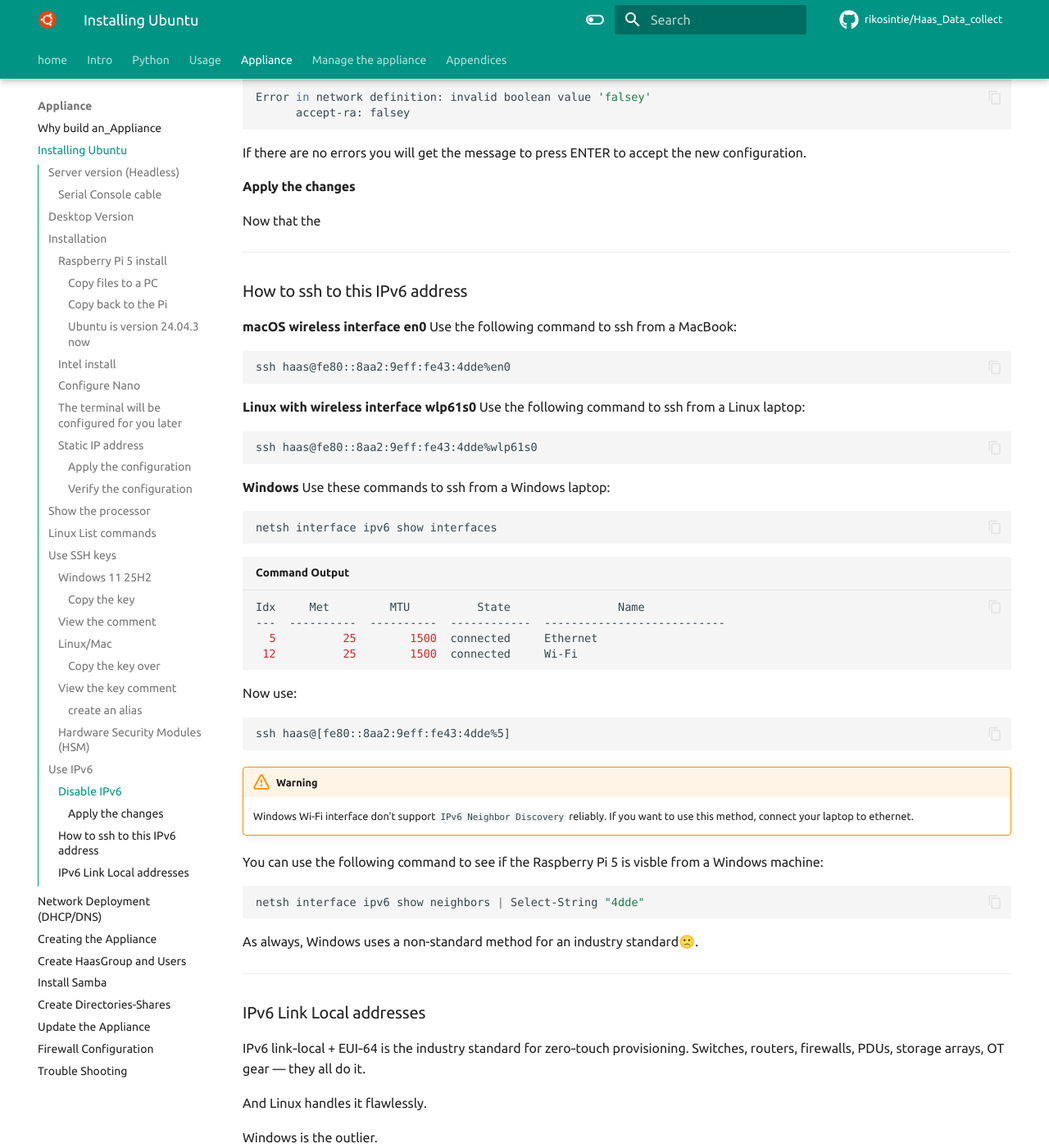
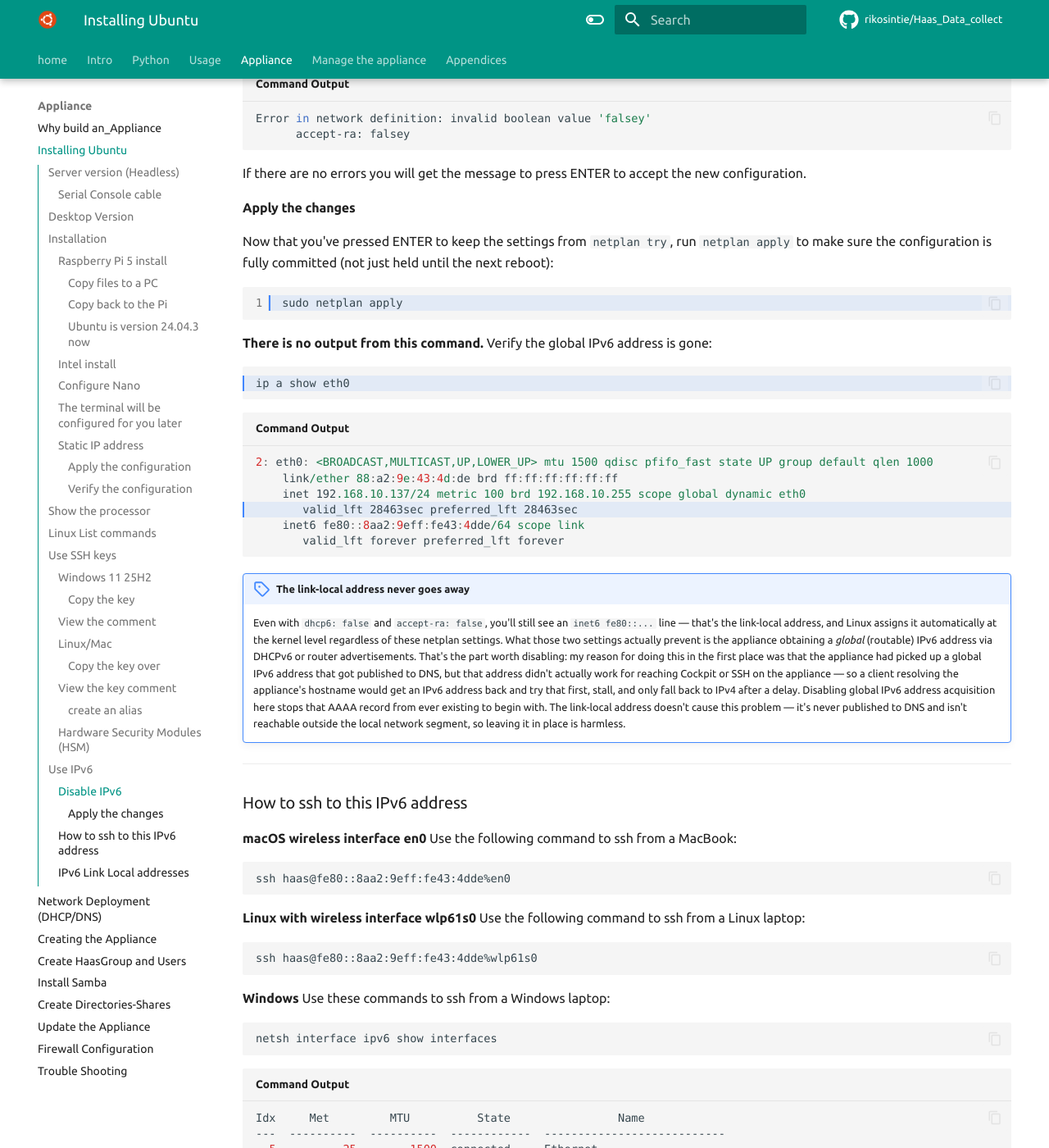
Before and after one commit to rikosintie/Haas_Data_collect, an MkDocs documentation site: the page built from docs/build_the_appliance/installing_ubuntu.md, in a window 1280 px wide and 1400 px high, scrolled down 18087 px. Shown: the whole window at 82% size. Built offline with MkDocs 1.6.1 and Material for MkDocs 9.7.7, drawn with Linux system fonts in a browser that asks for light colours; some web fonts are replaced; comment, search, counter and statistics services are not loaded; some of the changed text lies outside the part shown.

Commit message:
Git Title: installing_ubuntu.md
Git Description:

Summary:

1. fresh → nano — fixed both the instruction and the code block. Added a
parenthetical explaining why (fresh is installed later by haas-install.sh,
not available at this point in the walkthrough).
2. ctrl+q → ctrl+x — nano's actual exit keybinding, matching how it's
documented everywhere else in this file.
3. Wrote the "Apply the changes" section — sudo netplan apply to fully
commit the config, then verify with ip a show eth0 that the global address
is gone (kept the fe80::... line visible in the example output, since that
ties directly into the note below it).
4. Added the link-local note — explains the fe80::... address is kernel-assigned
and independent of dhcp6/accept-ra, and stated your actual reason for disabling IPv6
in your own voice: a global IPv6 address had gotten published to DNS but
didn't work for reaching Cockpit or SSH, causing clients to try IPv6 first,
stall, and fall back to IPv4 — disabling global address acquisition stops
that AAAA record from existing in the first place. Link-local is called
out as harmless since it's never published to DNS and isn't reachable off the local segment.

````diff
--- a/docs/build_the_appliance/installing_ubuntu.md
+++ b/docs/build_the_appliance/installing_ubuntu.md
@@ -696,10 +696,10 @@
 
 - Change to the to `/etc/netplan` directory using `cd /etc/netplan`
 - View the files in the directory using `l` (that is a lowercase elle, not an i). There should only be one `yaml` file in the directory.
-- Open it using `sudo fresh 50-cloud-init.yaml` or the filename on your appliance.
+- Open it using `sudo nano 50-cloud-init.yaml` or the filename on your appliance. (`fresh` isn't installed yet at this point in the walkthrough — it's one of the CLI tools `haas-install.sh` installs later, so `nano` is what you have available here.)
 
-```zsh
-sudo fresh  50-cloud-init.yaml
+```bash
+sudo nano 50-cloud-init.yaml
 ```
 
 Add the `dhcp6: false` and `accept-ra: false` entries:
@@ -722,7 +722,7 @@
       regulatory-domain: "US"
 ```
 
-Save the file `ctrl+s`, close the file `ctrl+q`. Then reload netplan:
+Save the file `ctrl+s`, close the file `ctrl+x`. Then reload netplan:
 
 ```bash linenums='1' hl_lines='1'
 sudo netplan try
@@ -752,7 +752,47 @@
 
 #### Apply the changes
 
-Now that the
+Now that you've pressed ENTER to keep the settings from `netplan try`, run
+`netplan apply` to make sure the configuration is fully committed (not just
+held until the next reboot):
+
+```bash linenums='1' hl_lines='1'
+sudo netplan apply
+```
+
+**There is no output from this command.** Verify the global IPv6 address is
+gone:
+
+```bash hl_lines='1'
+ip a show eth0
+```
+
+```unixconfig hl_lines="4" title='Command Output'
+2: eth0: <BROADCAST,MULTICAST,UP,LOWER_UP> mtu 1500 qdisc pfifo_fast state UP group default qlen 1000
+    link/ether 88:a2:9e:43:4d:de brd ff:ff:ff:ff:ff:ff
+    inet 192.168.10.137/24 metric 100 brd 192.168.10.255 scope global dynamic eth0
+       valid_lft 28463sec preferred_lft 28463sec
+    inet6 fe80::8aa2:9eff:fe43:4dde/64 scope link
+       valid_lft forever preferred_lft forever
+```
+
+!!! note "The link-local address never goes away"
+    Even with `dhcp6: false` and `accept-ra: false`, you'll still see an
+    `inet6 fe80::...` line — that's the link-local address, and Linux
+    assigns it automatically at the kernel level regardless of these
+    netplan settings. What those two settings actually prevent is the
+    appliance obtaining a *global* (routable) IPv6 address via DHCPv6 or
+    router advertisements. That's the part worth disabling: my reason for
+    doing this in the first place was that the appliance had picked up a
+    global IPv6 address that got published to DNS, but that address
+    didn't actually work for reaching Cockpit or SSH on the appliance —
+    so a client resolving the appliance's hostname would get an IPv6
+    address back and try that first, stall, and only fall back to IPv4
+    after a delay. Disabling global IPv6 address acquisition here stops
+    that AAAA record from ever existing to begin with. The link-local
+    address doesn't cause this problem — it's never published to DNS and
+    isn't reachable outside the local network segment, so leaving it in
+    place is harmless.
 
 ----------------------------------------------------------------
 
````
